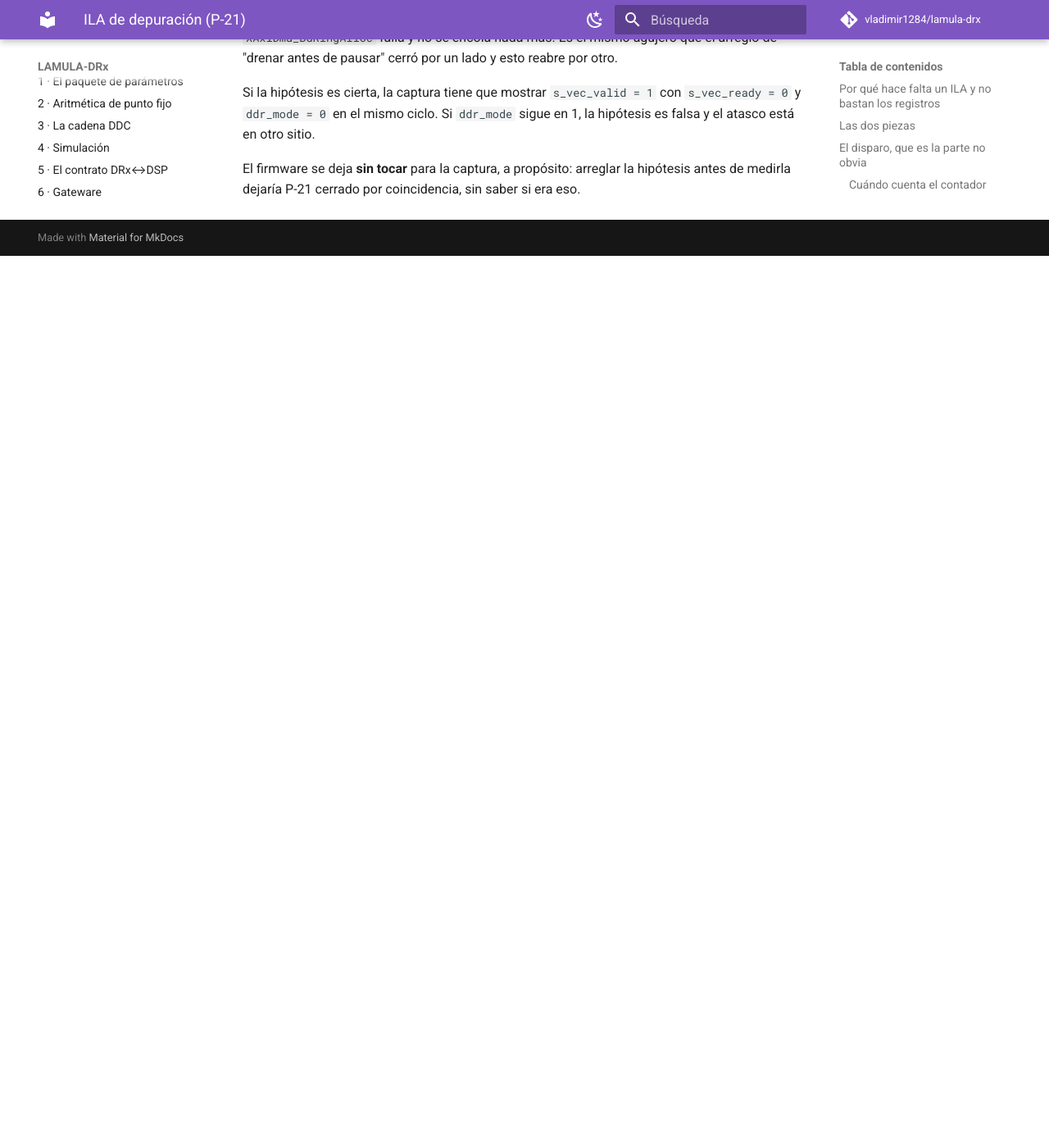
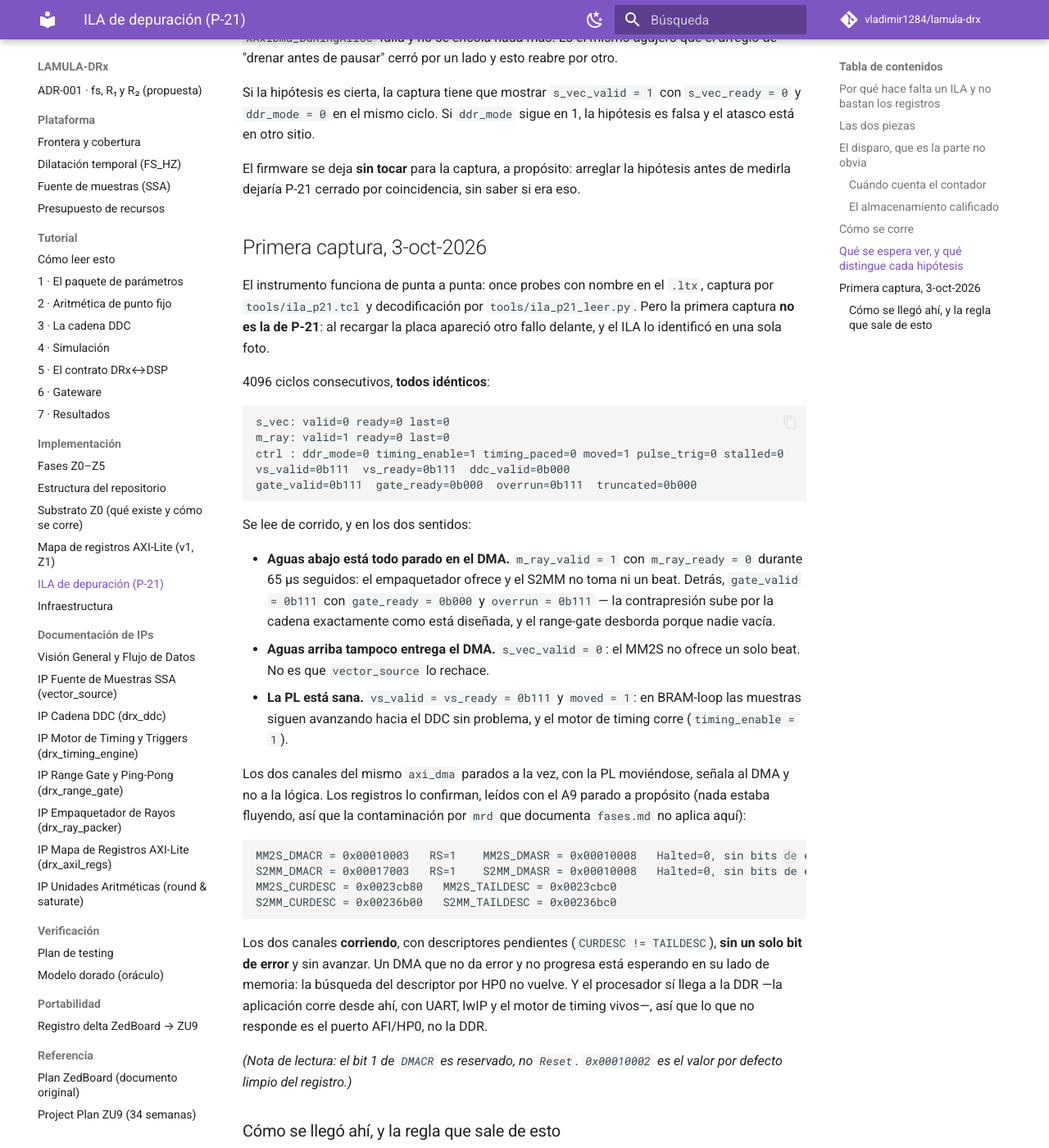
Before and after one commit to vladimir1284/lamula-drx, an MkDocs documentation site: the page built from docs/implementacion/ila.md, in a window 1280 px wide and 1400 px high, scrolled down 4004 px. Shown: the whole window at 82% size. Built offline with MkDocs 1.6.1 and Material for MkDocs 9.7.7, drawn with Linux system fonts in a browser that asks for light colours; comment, search, counter and statistics services are not loaded; before the commit the page ends 4316 px from its top, so only the background shows below that; some of the changed text lies outside the part shown.

Commit message:
fix(tools): armar el ILA de verdad, y la primera captura
El armado no funcionaba contra la placa y cada fallo costaba una
corrida. Cuatro correcciones, las cuatro con el sintoma escrito en el
script para no repetirlas:

- refresh_hw_device sin -update_hw_probes false, o get_hw_probes
  devuelve vacio y el armado por nombre falla.
- CONTROL.TRIGGER_MODE es de solo lectura; con C_ADV_TRIGGER=false ya
  vale BASIC_ONLY.
- Los valores de comparacion usan X para "no importa", no _: Vivado
  cuenta los caracteres y rechaza eq6'b1_____ por tener uno solo.
- La propiedad de estado es STATUS.CORE_STATUS, y el valor es FULL en
  mayusculas.

Modo -trigger nivel|ya ademas de flanco: con la cadena ya parada al
armar no hay flanco que esperar, y "ya" saca una foto sin calificar.

El lector del CSV respeta el radix por columna. write_hw_ila_data mete
una fila Radix bajo la cabecera y los probes salen en HEX mientras los
contadores de muestra salen en decimal; leerlo todo en base 10 daria
valores plausibles y equivocados.

La primera captura no es la de P-21. Al recargar aparecio otro fallo
delante y el ILA lo identifico en una foto: 4096 ciclos identicos con
m_ray_valid=1 contra m_ray_ready=0, s_vec_valid=0 y la PL moviendose
por dentro. Los dos canales del DMA corriendo, con descriptores
pendientes y sin un solo bit de error: HP0 colgado del lado PS, por
reprogramar la PL con el S2MM transmitiendo. No se recupera con cuatro
recargas ni con un ciclo de FPGA_RST_CTRL; hace falta apagar la placa.

Refs #P-21

Co-Authored-By: Claude Opus 5 <noreply@anthropic.com>

````diff
--- a/docs/alcance/pendientes.md
+++ b/docs/alcance/pendientes.md
@@ -2357,3 +2357,20 @@ la hipótesis antes de medirla cerraría P-21 por coincidencia.
 
 Las lecturas de `MM2S_DMASR` por JTAG de la primera sesión dieron patrones de bits implausibles
 (errores de SG en un canal que estaba entregando rayos) y no se usaron como evidencia.
+
+**La captura de P-21 sigue pendiente, por un bloqueo de hardware.** Al cargar el bitstream de
+depuración apareció otro fallo delante: el AXI DMA no mueve nada en NINGUNO de los dos canales,
+con los dos corriendo (`RS = 1`), con descriptores pendientes y **sin un solo bit de error**. El
+ILA lo dejó claro en una sola foto de 4096 ciclos idénticos — `m_ray_valid = 1` con
+`m_ray_ready = 0`, `s_vec_valid = 0`, y la PL moviéndose por dentro
+(`vs_valid = vs_ready = 0b111`) —, o sea que lo parado es el DMA y no la lógica. El primer
+arranque fallido es el siguiente a reprogramar la PL con el S2MM transmitiendo a 225 rayos/s:
+una transacción colgada en HP0, del lado PS, donde no llegan ni la reconfiguración de la PL ni
+`ps7_init`. No se recupera por software — probadas cuatro recargas y un ciclo explícito de
+`FPGA_RST_CTRL`. **Hace falta apagar y encender la placa.** Detalle y la regla que sale de esto
+("parar el camino de rayos antes de reprogramar la PL") en
+[docs/implementacion/ila.md](../implementacion/ila.md#primera-captura-3-oct-2026).
+
+Lo que sí deja demostrado esa captura: el instrumento funciona, y la contrapresión de la cadena
+se comporta como está diseñada (`gate_valid = 0b111` contra `gate_ready = 0b000`, `overrun`
+subiendo). Cuando la placa vuelva, el armado correcto es `-trigger flanco`.
--- a/docs/implementacion/ila.md
+++ b/docs/implementacion/ila.md
@@ -169,3 +169,74 @@ la hipótesis es falsa y el atasco está en otro sitio.
 El firmware se deja **sin tocar** para la captura, a propósito: arreglar la
 hipótesis antes de medirla dejaría P-21 cerrado por coincidencia, sin saber si
 era eso.
+
+
+## Primera captura, 3-oct-2026
+
+El instrumento funciona de punta a punta: once probes con nombre en el `.ltx`,
+captura por `tools/ila_p21.tcl` y decodificación por `tools/ila_p21_leer.py`.
+Pero la primera captura **no es la de P-21**: al recargar la placa apareció
+otro fallo delante, y el ILA lo identificó en una sola foto.
+
+4096 ciclos consecutivos, **todos idénticos**:
+
+```
+s_vec: valid=0 ready=0 last=0
+m_ray: valid=1 ready=0 last=0
+ctrl : ddr_mode=0 timing_enable=1 timing_paced=0 moved=1 pulse_trig=0 stalled=0
+vs_valid=0b111  vs_ready=0b111  ddc_valid=0b000
+gate_valid=0b111  gate_ready=0b000  overrun=0b111  truncated=0b000
+```
+
+Se lee de corrido, y en los dos sentidos:
+
+- **Aguas abajo está todo parado en el DMA.** `m_ray_valid = 1` con
+  `m_ray_ready = 0` durante 65 µs seguidos: el empaquetador ofrece y el S2MM
+  no toma ni un beat. Detrás, `gate_valid = 0b111` con `gate_ready = 0b000` y
+  `overrun = 0b111` — la contrapresión sube por la cadena exactamente como
+  está diseñada, y el range-gate desborda porque nadie vacía.
+- **Aguas arriba tampoco entrega el DMA.** `s_vec_valid = 0`: el MM2S no
+  ofrece un solo beat. No es que `vector_source` lo rechace.
+- **La PL está sana.** `vs_valid = vs_ready = 0b111` y `moved = 1`: en
+  BRAM-loop las muestras siguen avanzando hacia el DDC sin problema, y el
+  motor de timing corre (`timing_enable = 1`).
+
+Los dos canales del mismo `axi_dma` parados a la vez, con la PL moviéndose,
+señala al DMA y no a la lógica. Los registros lo confirman, leídos con el
+A9 parado a propósito (nada estaba fluyendo, así que la contaminación por
+`mrd` que documenta `fases.md` no aplica aquí):
+
+```
+MM2S_DMACR = 0x00010003   RS=1    MM2S_DMASR = 0x00010008   Halted=0, sin bits de error
+S2MM_DMACR = 0x00017003   RS=1    S2MM_DMASR = 0x00010008   Halted=0, sin bits de error
+MM2S_CURDESC = 0x0023cb80   MM2S_TAILDESC = 0x0023cbc0
+S2MM_CURDESC = 0x00236b00   S2MM_TAILDESC = 0x00236bc0
+```
+
+Los dos canales **corriendo**, con descriptores pendientes
+(`CURDESC != TAILDESC`), **sin un solo bit de error** y sin avanzar. Un DMA
+que no da error y no progresa está esperando en su lado de memoria: la
+búsqueda del descriptor por HP0 no vuelve. Y el procesador sí llega a la DDR
+—la aplicación corre desde ahí, con UART, lwIP y el motor de timing vivos—,
+así que lo que no responde es el puerto AFI/HP0, no la DDR.
+
+*(Nota de lectura: el bit 1 de `DMACR` es reservado, no `Reset`.
+`0x00010002` es el valor por defecto limpio del registro.)*
+
+### Cómo se llegó ahí, y la regla que sale de esto
+
+El primer arranque fallido es justo el siguiente a reprogramar la PL **con el
+S2MM transmitiendo rayos a 225/s**. Reconfigurar la PL con transacciones AXI
+vivas en HP0 deja la transacción colgada en el lado PS, donde ni la
+reconfiguración de la PL ni `ps7_init`/`ps7_post_config` llegan.
+
+Comprobado que no se recupera por software: dos recargas completas del
+bitstream de producción, dos del de depuración, y un ciclo explícito de
+`FPGA_RST_CTRL` (`0xF8000240` a `0xF` y de vuelta a `0x0`, con el SLCR
+desbloqueado) — el síntoma no se mueve.
+
+**Regla: parar el camino de rayos antes de reprogramar la PL.** Y si ya
+pasó, hace falta un reset del PS — apagar y encender la placa.
+
+No está excluido que la causa sea otra; lo que sí está medido es que el
+síntoma sobrevive a todo lo que se puede hacer sin tocar la placa.
````
Also changed, not shown: 2 other files.
